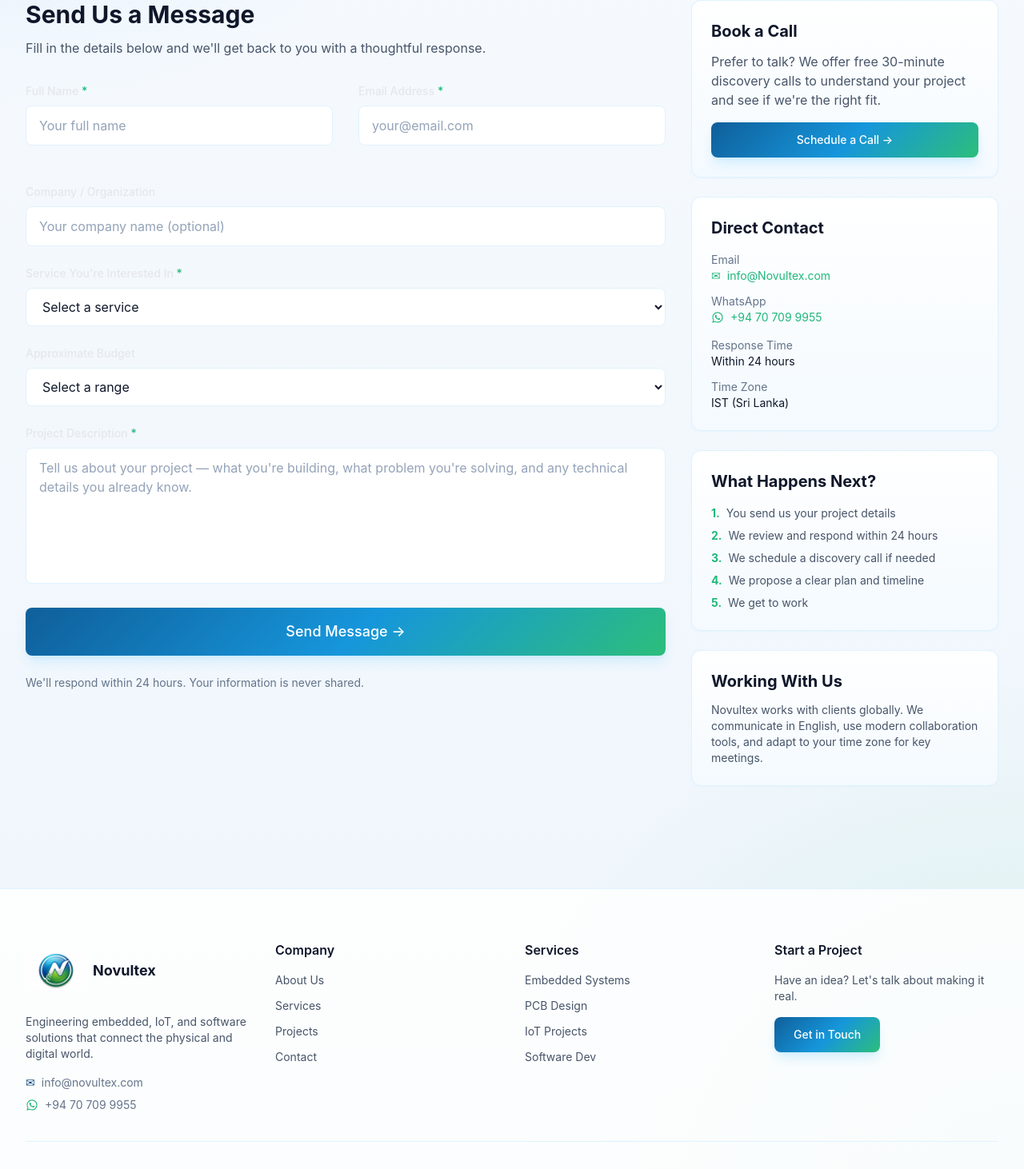
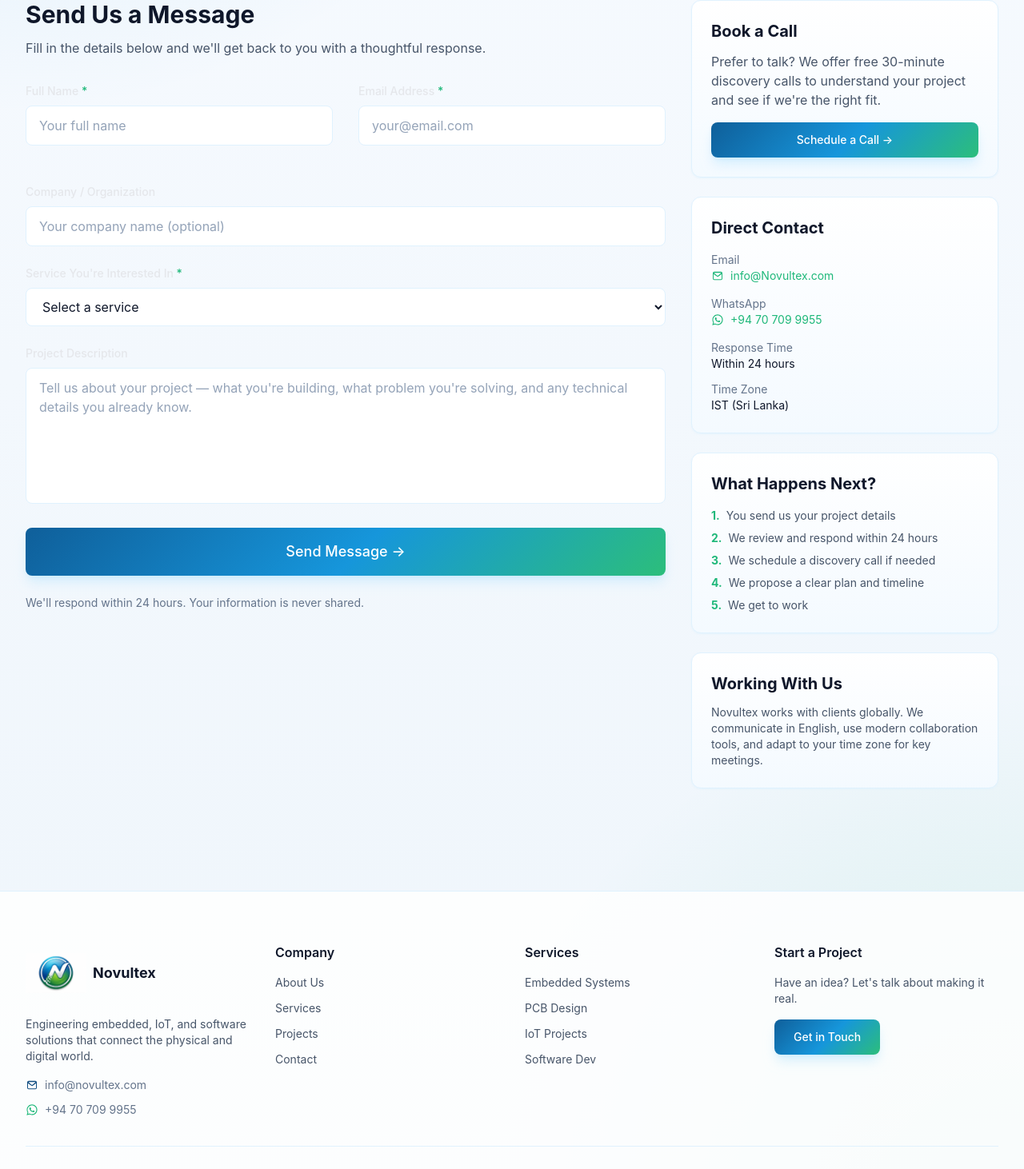
Before and after one commit to Bharkkav/Novultex_webpage, a Next.js app: page /contact in a window 1280 px wide. Shown: the part 608-2070 px from the top of the page at 80% size. Built offline with nearby package versions, Linux system fonts and the light colour scheme.

Commit message:
corrected and enhanced

```diff
--- a/app/contact/page.tsx
+++ b/app/contact/page.tsx
@@ -13,13 +13,20 @@ function WhatsAppIcon() {
   )
 }
 
+function MailIcon() {
+  return (
+    <svg aria-hidden="true" viewBox="0 0 24 24" className="h-4 w-4 fill-current">
+      <path d="M3 6.75A2.75 2.75 0 0 1 5.75 4h12.5A2.75 2.75 0 0 1 21 6.75v10.5A2.75 2.75 0 0 1 18.25 20H5.75A2.75 2.75 0 0 1 3 17.25V6.75Zm2.12-.25 6.3 5.15a.9.9 0 0 0 1.16 0l6.3-5.15H5.12Zm14.38 1.94-5.81 4.75a2.4 2.4 0 0 1-3.04 0L4.5 8.44v8.81c0 .69.56 1.25 1.25 1.25h12.5c.69 0 1.25-.56 1.25-1.25V8.44Z" />
+    </svg>
+  )
+}
+
 export default function Contact() {
   const [formData, setFormData] = useState({
     name: '',
     email: '',
     company: '',
     service: '',
-    budget: '',
     message: '',
   })
   const [submitted, setSubmitted] = useState(false)
@@ -37,7 +44,7 @@ export default function Contact() {
     setLoading(true)
 
     // Validate required fields
-    if (!formData.name || !formData.email || !formData.service || !formData.message) {
+    if (!formData.name || !formData.email || !formData.service) {
       alert('Please fill in all required fields')
       setLoading(false)
       return
@@ -49,16 +56,15 @@ export default function Contact() {
       `Name: ${formData.name}\n` +
       `Email: ${formData.email}\n` +
       `Company: ${formData.company || 'N/A'}\n` +
-      `Service: ${formData.service}\n` +
-      `Budget: ${formData.budget || 'Prefer to discuss'}\n\n` +
-      `Project details:\n${formData.message}`
+      `Service: ${formData.service}\n\n` +
+      `Project details:\n${formData.message || 'Not provided'}`
     )
 
     window.location.href = `mailto:info@Novultex.com?subject=${subject}&body=${body}`
 
     setTimeout(() => {
       setSubmitted(true)
-      setFormData({ name: '', email: '', company: '', service: '', budget: '', message: '' })
+      setFormData({ name: '', email: '', company: '', service: '', message: '' })
       setLoading(false)
     }, 1000)
   }
@@ -164,29 +170,8 @@ export default function Contact() {
                 </div>
 
                 <div className="form-group">
-                  <label htmlFor="budget" className="block text-sm font-medium mb-2">
-                    Approximate Budget
-                  </label>
-                  <select
-                    id="budget"
-                    name="budget"
-                    value={formData.budget}
-                    onChange={handleChange}
-                    className="w-full px-4 py-3 rounded-lg bg-white border border-sky-100 text-slate-900 focus:border-brand focus:ring-2 focus:ring-sky-200 transition-all"
-                  >
-                    <option value="">Select a range</option>
-                    <option>Under $500</option>
-                    <option>$500 – $2,000</option>
-                    <option>$2,000 – $10,000</option>
-                    <option>$10,000 – $50,000</option>
-                    <option>$50,000+</option>
-                    <option>Prefer to discuss</option>
-                  </select>
-                </div>
-
-                <div className="form-group">
                   <label htmlFor="message" className="block text-sm font-medium mb-2">
-                    Project Description <span className="text-accent">*</span>
+                    Project Description
                   </label>
                   <textarea
                     id="message"
@@ -195,7 +180,6 @@ export default function Contact() {
                     onChange={handleChange}
                     rows={6}
                     placeholder="Tell us about your project — what you're building, what problem you're solving, and any technical details you already know."
-                    required
                     className="w-full px-4 py-3 rounded-lg bg-white border border-sky-100 text-slate-900 placeholder-slate-400 focus:border-brand focus:ring-2 focus:ring-sky-200 transition-all resize-none"
                   />
                 </div>
@@ -244,7 +228,9 @@ export default function Contact() {
                     <span className="text-slate-500">Email</span>
                     <p>
                       <a href="mailto:info@Novultex.com" className="text-accent hover:underline inline-flex items-center gap-2">
-                        <span aria-hidden="true">✉</span>
+                        <span aria-hidden="true">
+                          <MailIcon />
+                        </span>
                         <span>info@Novultex.com</span>
                       </a>
                     </p>
--- a/components/Footer.tsx
+++ b/components/Footer.tsx
@@ -5,6 +5,14 @@ function WhatsAppIcon() {
   return (
     <svg aria-hidden="true" viewBox="0 0 24 24" className="h-4 w-4 fill-current">
       <path d="M19.05 4.91A9.82 9.82 0 0 0 12.03 2C6.62 2 2.2 6.4 2.2 11.83c0 1.74.45 3.44 1.31 4.94L2 22l5.38-1.41a9.9 9.9 0 0 0 4.65 1.18h.01c5.41 0 9.83-4.4 9.83-9.83 0-2.63-1.02-5.1-2.82-6.99ZM12.04 20.1h-.01a8.2 8.2 0 0 1-4.18-1.14l-.3-.18-3.19.84.85-3.11-.2-.32a8.14 8.14 0 0 1-1.25-4.35c0-4.51 3.68-8.18 8.21-8.18 2.19 0 4.24.85 5.79 2.4a8.1 8.1 0 0 1 2.39 5.79c0 4.52-3.68 8.2-8.19 8.2Zm4.49-6.12c-.25-.12-1.47-.72-1.7-.8-.23-.08-.39-.12-.56.12-.16.25-.64.8-.78.96-.14.17-.28.19-.53.06-.25-.12-1.04-.38-1.98-1.22-.73-.65-1.22-1.45-1.36-1.69-.14-.24-.01-.37.11-.49.11-.11.25-.29.37-.43.12-.15.16-.25.25-.41.08-.17.04-.31-.02-.43-.06-.12-.56-1.35-.76-1.85-.2-.48-.4-.42-.56-.43h-.48c-.16 0-.43.06-.66.31-.22.25-.85.83-.85 2.02 0 1.18.87 2.33.99 2.49.12.17 1.69 2.57 4.09 3.61.57.25 1.02.4 1.37.51.58.18 1.11.15 1.53.09.47-.07 1.47-.6 1.68-1.18.21-.58.21-1.08.14-1.18-.06-.1-.22-.17-.47-.29Z" />
+    </svg>
+  )
+}
+
+function MailIcon() {
+  return (
+    <svg aria-hidden="true" viewBox="0 0 24 24" className="h-4 w-4 fill-current">
+      <path d="M3 6.75A2.75 2.75 0 0 1 5.75 4h12.5A2.75 2.75 0 0 1 21 6.75v10.5A2.75 2.75 0 0 1 18.25 20H5.75A2.75 2.75 0 0 1 3 17.25V6.75Zm2.12-.25 6.3 5.15a.9.9 0 0 0 1.16 0l6.3-5.15H5.12Zm14.38 1.94-5.81 4.75a2.4 2.4 0 0 1-3.04 0L4.5 8.44v8.81c0 .69.56 1.25 1.25 1.25h12.5c.69 0 1.25-.56 1.25-1.25V8.44Z" />
     </svg>
   )
 }
@@ -31,7 +39,9 @@ export default function Footer() {
             </p>
             <p className="text-slate-500 text-sm mb-2">
               <a href="mailto:info@novultex.com" className="hover:text-primary transition-colors inline-flex items-center gap-2">
-                <span className="text-primary" aria-hidden="true">✉</span>
+                <span className="text-primary">
+                  <MailIcon />
+                </span>
                 <span>info@novultex.com</span>
               </a>
             </p>
@@ -96,7 +106,7 @@ export default function Footer() {
         {/* Bottom */}
         <div className="border-t border-sky-100 pt-8">
           <div className="flex flex-col md:flex-row justify-between items-center gap-4 text-sm text-slate-500">
-            <p>© 2025 Novultex Technologies. All rights reserved.</p>
+            <p>© 2026 Novultex (PVT) LTD. All rights reserved.</p>
             <p>Built by Bharkkav</p>
           </div>
         </div>
```
